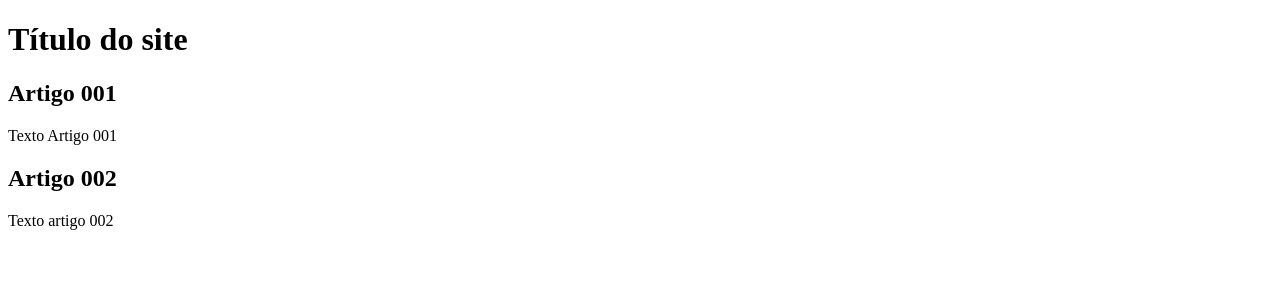
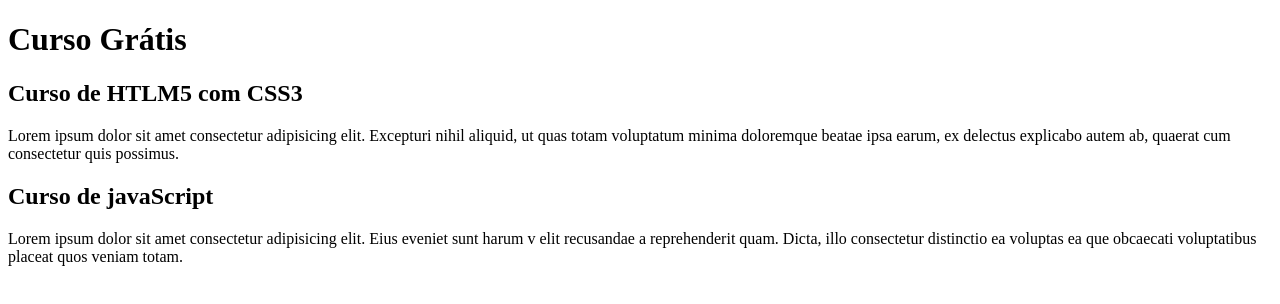
Before and after one commit to AlexGimens09/projeto_site, a plain HTML site: page index.html in a window 1280 px wide. Drawn offline with Linux system fonts and the light colour scheme.

Commit message:
comecei a escrever conteudo

```diff
--- a/index.html
+++ b/index.html
@@ -8,15 +8,19 @@
 <body>
     <main>
         <header>
-            <h1>Título do site</h1>
+            <h1>Curso Grátis</h1>
         </header>
         <article>
-            <h2>Artigo 001</h2>
-            <p>Texto Artigo 001</p>
+            <h2>Curso de HTLM5 com CSS3</h2>
+            <p>Lorem ipsum dolor sit amet consectetur
+                adipisicing elit. Excepturi nihil aliquid, ut quas totam voluptatum minima doloremque beatae ipsa earum,
+                ex delectus explicabo autem ab, quaerat cum consectetur quis possimus.</p>
         </article>
         <article>
-            <h2>Artigo 002</h2>
-            <p>Texto artigo 002</p>
+            <h2>Curso de javaScript</h2>
+            <p>Lorem ipsum dolor sit amet consectetur adipisicing elit. Eius eveniet sunt harum v
+                elit recusandae a reprehenderit quam. Dicta, illo consectetur distinctio ea voluptas ea
+                que obcaecati voluptatibus placeat quos veniam totam.</p>
         </article>
     </main>
 </body>
```
